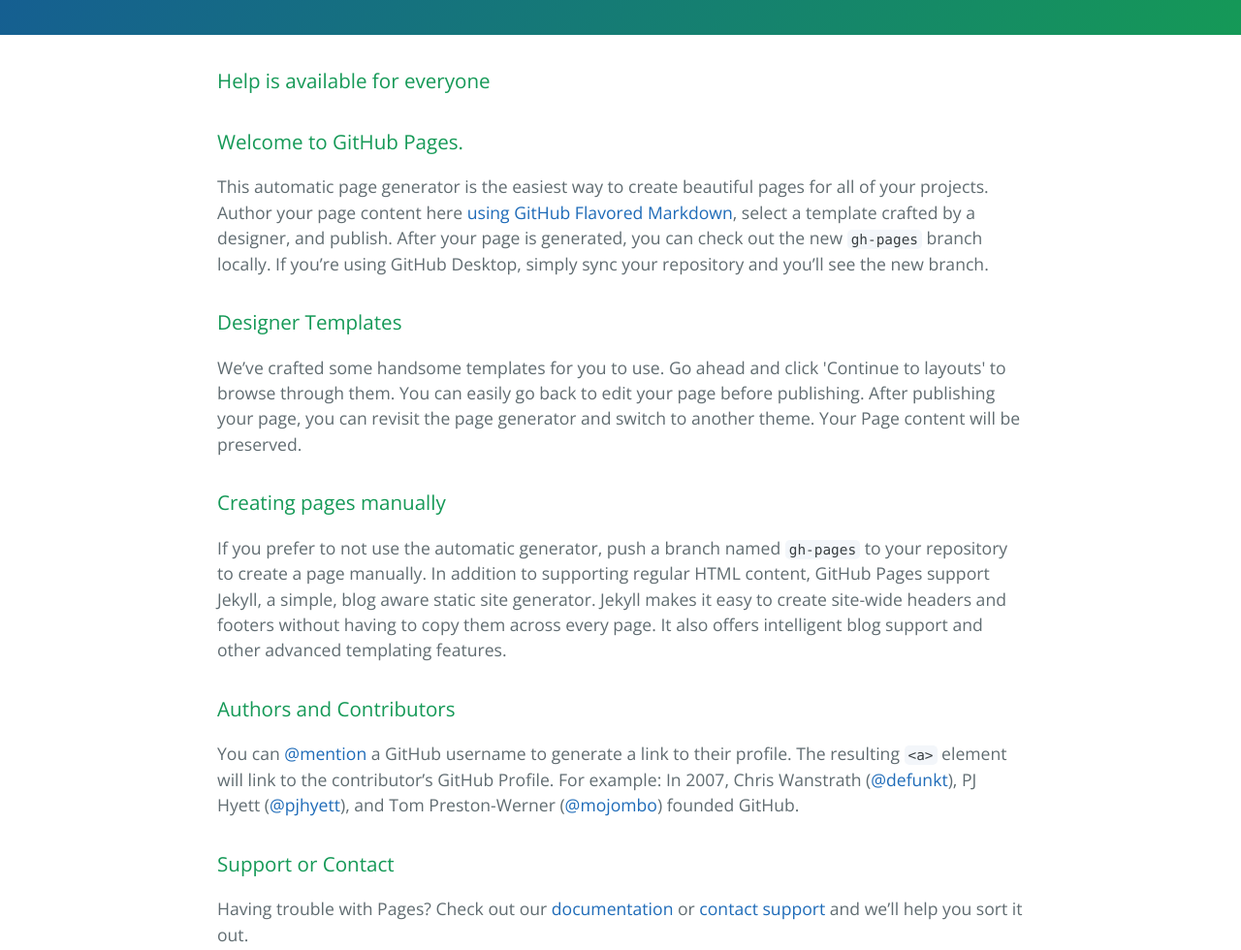
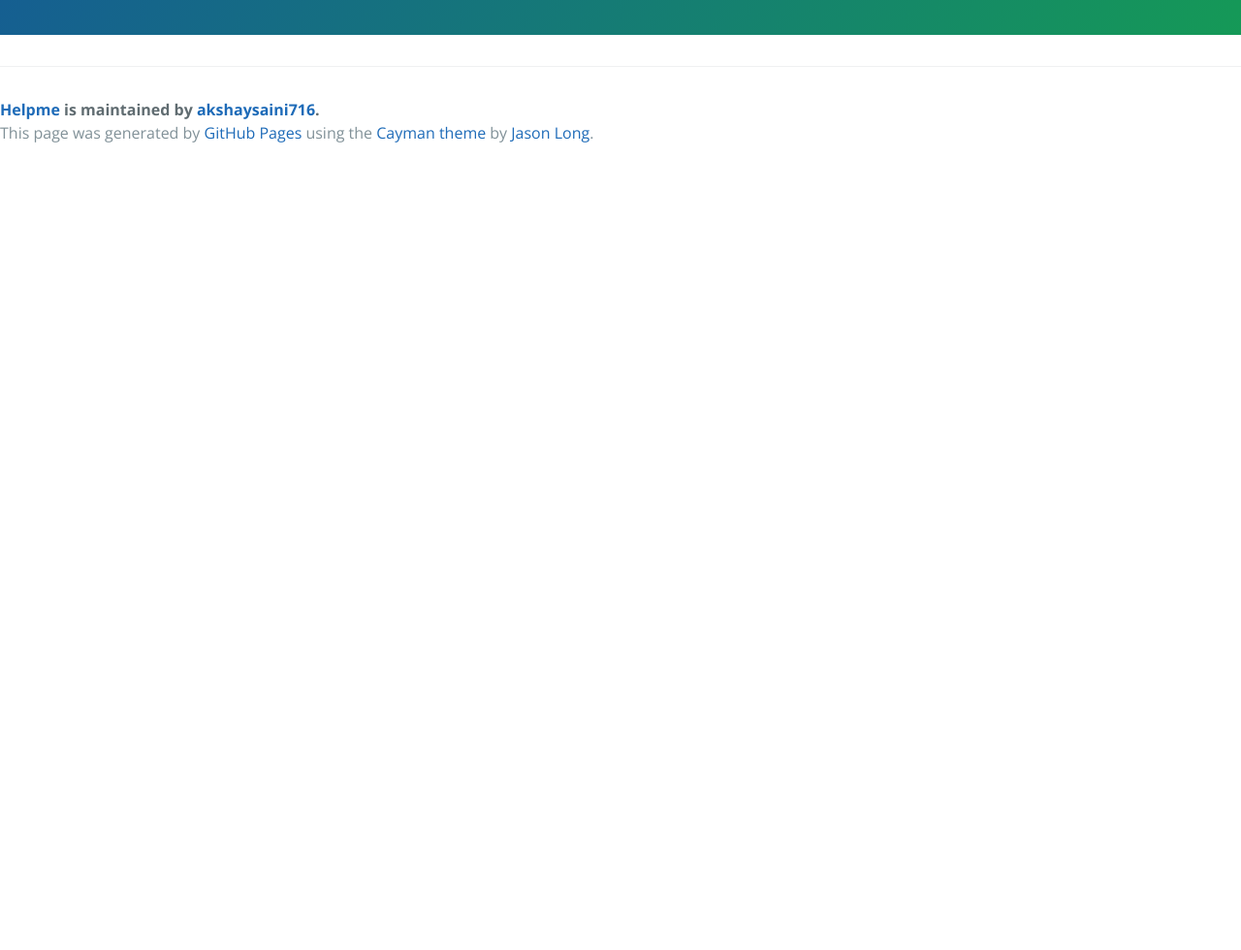
Before and after one commit to akshaysaini716/Helpme, a plain HTML site: page index.html in a window 1280 px wide. Shown: the part 300-1280 px from the top of the page at 97% size. After the commit the page ends 800 px from the top, so only its background shows below. Drawn offline with nearby package versions, Linux system fonts and the light colour scheme.

Commit message:
Update index.html

```diff
--- a/index.html
+++ b/index.html
@@ -18,32 +18,6 @@
       <a href="https://github.com/akshaysaini716/Helpme/tarball/master" class="btn">Download .tar.gz</a>
     </section>
 
-    <section class="main-content">
-      <h3>Help is available for everyone</h3>
-      <h3>
-<a id="welcome-to-github-pages" class="anchor" href="#welcome-to-github-pages" aria-hidden="true"><span aria-hidden="true" class="octicon octicon-link"></span></a>Welcome to GitHub Pages.</h3>
-
-<p>This automatic page generator is the easiest way to create beautiful pages for all of your projects. Author your page content here <a href="https://guides.github.com/features/mastering-markdown/">using GitHub Flavored Markdown</a>, select a template crafted by a designer, and publish. After your page is generated, you can check out the new <code>gh-pages</code> branch locally. If you’re using GitHub Desktop, simply sync your repository and you’ll see the new branch.</p>
-
-<h3>
-<a id="designer-templates" class="anchor" href="#designer-templates" aria-hidden="true"><span aria-hidden="true" class="octicon octicon-link"></span></a>Designer Templates</h3>
-
-<p>We’ve crafted some handsome templates for you to use. Go ahead and click 'Continue to layouts' to browse through them. You can easily go back to edit your page before publishing. After publishing your page, you can revisit the page generator and switch to another theme. Your Page content will be preserved.</p>
-
-<h3>
-<a id="creating-pages-manually" class="anchor" href="#creating-pages-manually" aria-hidden="true"><span aria-hidden="true" class="octicon octicon-link"></span></a>Creating pages manually</h3>
-
-<p>If you prefer to not use the automatic generator, push a branch named <code>gh-pages</code> to your repository to create a page manually. In addition to supporting regular HTML content, GitHub Pages support Jekyll, a simple, blog aware static site generator. Jekyll makes it easy to create site-wide headers and footers without having to copy them across every page. It also offers intelligent blog support and other advanced templating features.</p>
-
-<h3>
-<a id="authors-and-contributors" class="anchor" href="#authors-and-contributors" aria-hidden="true"><span aria-hidden="true" class="octicon octicon-link"></span></a>Authors and Contributors</h3>
-
-<p>You can <a href="https://help.github.com/articles/basic-writing-and-formatting-syntax/#mentioning-users-and-teams" class="user-mention">@mention</a> a GitHub username to generate a link to their profile. The resulting <code>&lt;a&gt;</code> element will link to the contributor’s GitHub Profile. For example: In 2007, Chris Wanstrath (<a href="https://github.com/defunkt" class="user-mention">@defunkt</a>), PJ Hyett (<a href="https://github.com/pjhyett" class="user-mention">@pjhyett</a>), and Tom Preston-Werner (<a href="https://github.com/mojombo" class="user-mention">@mojombo</a>) founded GitHub.</p>
-
-<h3>
-<a id="support-or-contact" class="anchor" href="#support-or-contact" aria-hidden="true"><span aria-hidden="true" class="octicon octicon-link"></span></a>Support or Contact</h3>
-
-<p>Having trouble with Pages? Check out our <a href="https://help.github.com/pages">documentation</a> or <a href="https://github.com/contact">contact support</a> and we’ll help you sort it out.</p>
 
       <footer class="site-footer">
         <span class="site-footer-owner"><a href="https://github.com/akshaysaini716/Helpme">Helpme</a> is maintained by <a href="https://github.com/akshaysaini716">akshaysaini716</a>.</span>
```
